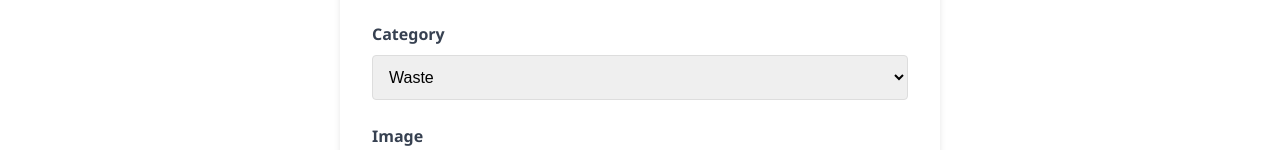
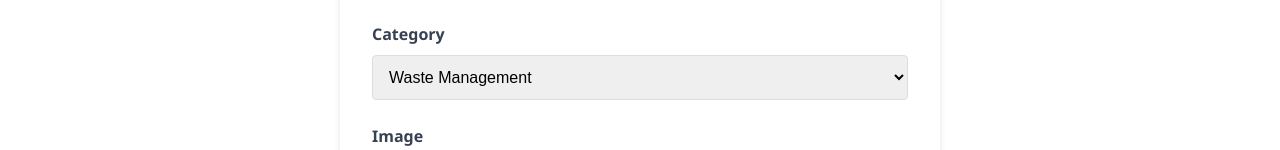
Before and after one commit to AdarshSingh1705/clean_my_india, a React (Create React App) app in the folder frontend/: page /report in a window 1280 px wide. Shown: the part 581-731 px from the top of the page. Built offline with nearby package versions, Linux system fonts and the light colour scheme; no server answers; sample sign-in values are in the browser's storage.

Commit message:
adding more category in reportissues also adding auto close sidebar when clicked on any link

```diff
--- a/frontend/src/components/Header.js
+++ b/frontend/src/components/Header.js
@@ -47,17 +47,17 @@ const Header = () => {
         </button>
 
         <nav className={`nav ${isMobileMenuOpen ? 'mobile-open' : ''}`}>
-          <Link to="/">Home</Link>
-          <Link to="/issues">Issues</Link>
-          <Link to="/about">About</Link>
+          <Link to="/" onClick={() => setIsMobileMenuOpen(false)}>Home</Link>
+          <Link to="/issues" onClick={() => setIsMobileMenuOpen(false)}>Issues</Link>
+          <Link to="/about" onClick={() => setIsMobileMenuOpen(false)}>About</Link>
 
           {currentUser ? (
             <>
-              <Link to="/dashboard">Dashboard</Link>
-              <Link to="/report">Report Issue</Link>
+              <Link to="/dashboard" onClick={() => setIsMobileMenuOpen(false)}>Dashboard</Link>
+              <Link to="/report" onClick={() => setIsMobileMenuOpen(false)}>Report Issue</Link>
 
               {currentUser.role === 'admin' && (
-                <Link to="/admin">Admin</Link>
+                <Link to="/admin" onClick={() => setIsMobileMenuOpen(false)}>Admin</Link>
               )}
 
               <Notifications />
@@ -68,10 +68,10 @@ const Header = () => {
                   <img src="https://api.dicebear.com/7.x/notionists/svg?seed=Jhon?size=30px" className="Avatar" loading="lazy" alt="Avatar1" />
                 </div>
                 <div className={`user-menu-dropdown ${isMenuOpen ? 'show' : ''}`}>
-                  <Link to="/profile" className="dropdown-item" onClick={() => setIsMenuOpen(false)}>
+                  <Link to="/profile" className="dropdown-item" onClick={() => { setIsMenuOpen(false); setIsMobileMenuOpen(false); }}>
                     <span role="img" aria-label="profile">👤</span> Profile
                   </Link>
-                  <button className="dropdown-item logout-btn" onClick={handleLogout}>
+                  <button className="dropdown-item logout-btn" onClick={() => { handleLogout(); setIsMobileMenuOpen(false); }}>
                     <span role="img" aria-label="logout">🚪</span> Logout
                   </button>
                 </div>
@@ -79,8 +79,8 @@ const Header = () => {
             </>
           ) : (
             <div className="auth-links">
-              <Link to="/login">Login</Link>
-              <Link to="/register">Register</Link>
+              <Link to="/login" onClick={() => setIsMobileMenuOpen(false)}>Login</Link>
+              <Link to="/register" onClick={() => setIsMobileMenuOpen(false)}>Register</Link>
             </div>
           )}
         </nav>
--- a/frontend/src/pages/Dashboard.css
+++ b/frontend/src/pages/Dashboard.css
@@ -23,7 +23,7 @@
 }
 
 .dashboard-stats {
-  display: flex;
+  display: grid;
   grid-template-columns: repeat(auto-fit, minmax(200px, 1fr));
   gap: 1.5rem;
   margin-bottom: 2rem;
@@ -31,7 +31,8 @@
 
 .stat-card {
   background: white;
-  padding: 1.5rem;
+  padding: .5rem;
+  min-width: 11rem;
   border-radius: 8px;
   box-shadow: 0 2px 4px rgba(0,0,0,0.1);
   text-align: center;
--- a/frontend/src/pages/ReportIssue.js
+++ b/frontend/src/pages/ReportIssue.js
@@ -216,10 +216,18 @@ const ReportIssue = () => {
           <div className="form-group">
             <label>Category</label>
             <select name="category" value={formData.category} onChange={handleChange}>
-              <option value="waste">Waste</option>
-              <option value="drainage">Drainage</option>
-              <option value="graffiti">Graffiti</option>
+              <option value="waste">Waste Management</option>
+              <option value="drainage">Drainage & Sewage</option>
+              <option value="graffiti">Graffiti & Vandalism</option>
               <option value="street_cleaning">Street Cleaning</option>
+              <option value="pothole">Pothole & Road Damage</option>
+              <option value="streetlight">Street Light Issue</option>
+              <option value="water_leakage">Water Leakage</option>
+              <option value="illegal_dumping">Illegal Dumping</option>
+              <option value="stray_animals">Stray Animals</option>
+              <option value="public_toilet">Public Toilet Issue</option>
+              <option value="park_maintenance">Park Maintenance</option>
+              <option value="other">Other</option>
             </select>
           </div>
 
```
